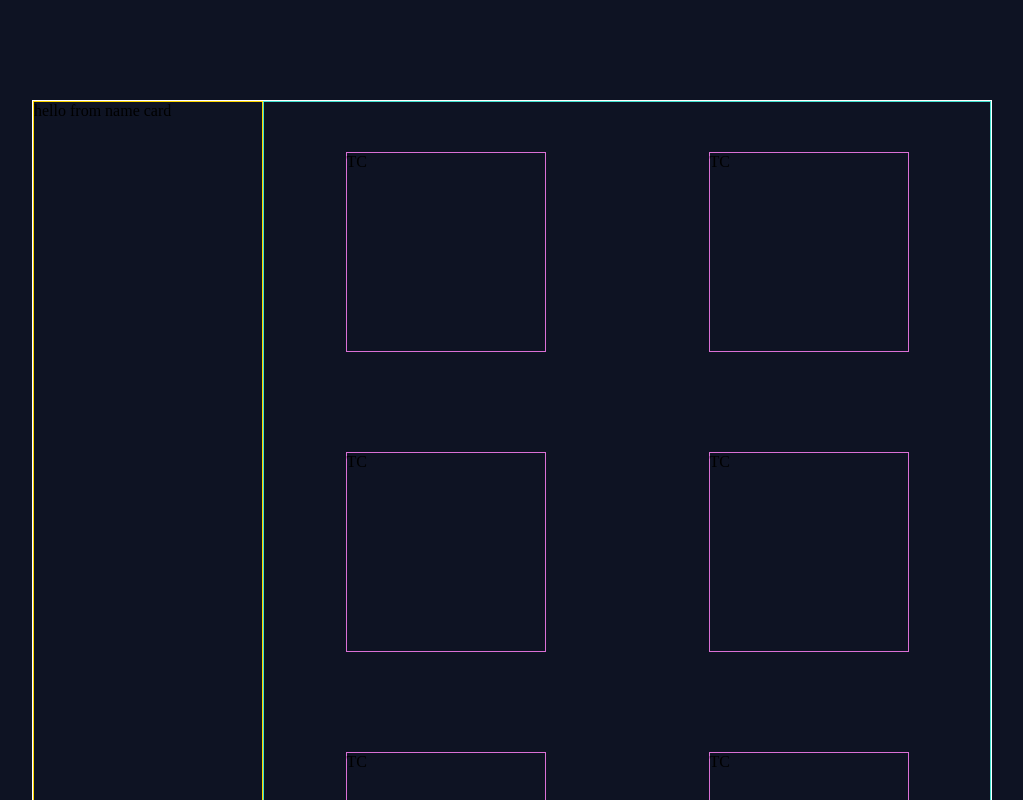
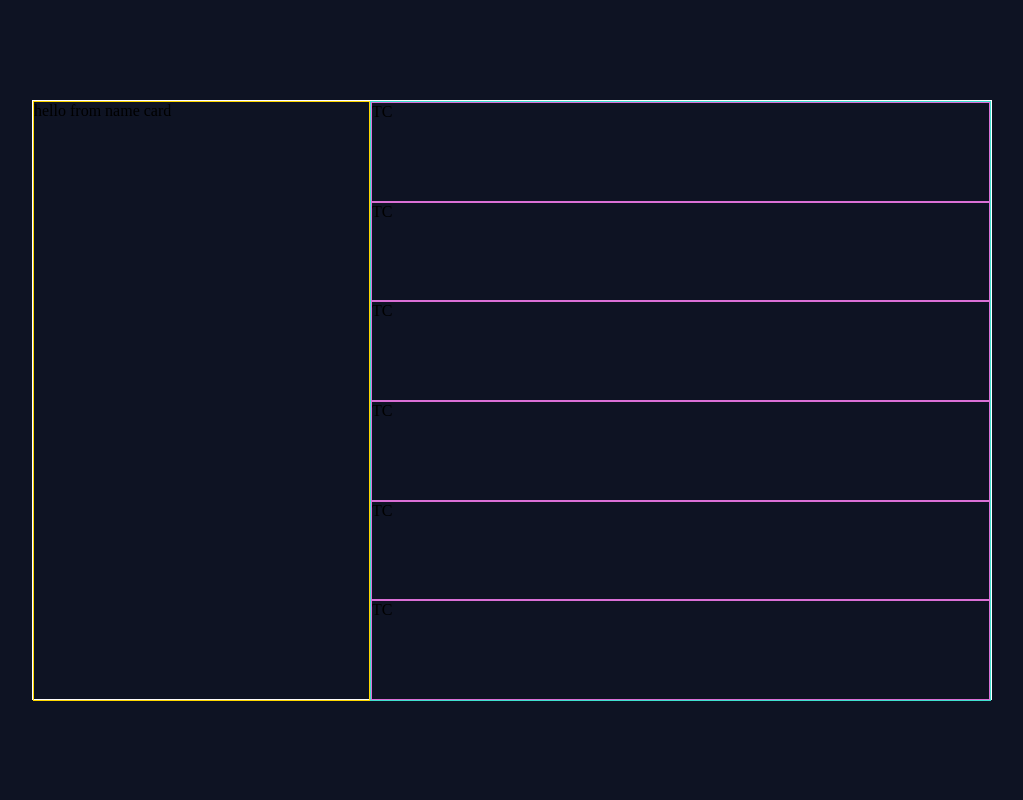
Before and after one commit to aaronparisi/time-tracking-dashboard, a React (Create React App) app: page / in a window 1280 px wide. Shown: the top 800 px of the page, without its empty margins (128-1151 px from the left). Built offline with nearby package versions, Linux system fonts and the light colour scheme.

Commit message:
refactored flex situation

```diff
--- a/src/stylesheets/index.css
+++ b/src/stylesheets/index.css
@@ -35,46 +35,42 @@ img {
 }
 
 .name-card {
-  flex: 0 0 230px;
+  flex: 1 1 230px;
   min-height: 300px;
   border: 1px solid gold;
 }
 
 .time-cards {
   border: 1px solid turquoise;
-  flex: 1 1 300px;
+  flex: 3 1 300px;
+  height: 75vh;
   display: flex;
   flex-direction: row;
   justify-content: space-around;
-  align-items: center;
+  align-items: stretch;
   flex-wrap: wrap;
 }
 .time-cards .time-card {
-  height: 200px;
-  width: 200px;
-  margin: 50px;
+  flex: 1 1 350px;
   border: 1px solid orchid;
 }
 
 .time-card-widget {
   width: 75vw;
   min-width: 300px;
+  height: 75vh;
   border: 1px solid white;
   display: flex;
   flex-direction: row;
-  justify-content: center;
+  justify-content: stretch;
   align-items: stretch;
   flex-wrap: wrap;
-}
-.time-card-widget > div {
-  min-width: 200px;
 }
 
 @media screen and (max-width: 1120px) {
   .time-card-widget {
     flex-direction: column;
-    width: 75vw;
-    min-width: 300px;
+    align-items: stretch;
   }
 }
 .App {
--- a/src/stylesheets/name-card.scss
+++ b/src/stylesheets/name-card.scss
@@ -1,7 +1,7 @@
 @use "colors" as *;
 
 .name-card {
-	flex: 0 0 230px;
+	flex: 1 1 230px;
 	min-height: 300px;
 	border: 1px solid gold;
 }
--- a/src/stylesheets/time-card-widget.scss
+++ b/src/stylesheets/time-card-widget.scss
@@ -6,24 +6,22 @@
 	width: 75vw;
 	min-width: 300px;
 
+	height: 75vh;
+
 	border: 1px solid white;
 
 	display: flex;
 	flex-direction: row;
-	justify-content: center;
+	justify-content: stretch;
 	align-items: stretch;
 
 	flex-wrap: wrap;
-
-	& > div {
-		min-width: 200px;
-	}
 }
 
 @media screen and (max-width: 1120px) {
 	.time-card-widget {
 		flex-direction: column;
-		width: 75vw;
-		min-width: 300px;
+
+		align-items: stretch;
 	}
 }
--- a/src/stylesheets/time-cards.scss
+++ b/src/stylesheets/time-cards.scss
@@ -2,20 +2,18 @@
 
 .time-cards {
 	border: 1px solid turquoise;
-	flex: 1 1 300px;
+	flex: 3 1 300px;
+	height: 75vh;
 
 	display: flex;
 	flex-direction: row;
 	justify-content: space-around;
-	align-items: center;
+	align-items: stretch;
 
 	flex-wrap: wrap;
 
 	& .time-card {
-		height: 200px;
-		width: 200px;
-
-		margin: 50px;
+		flex: 1 1 350px;
 
 		border: 1px solid orchid;
 	}
```
Also changed, not shown: 1 other file (tests, documents, lock files or other folders).
